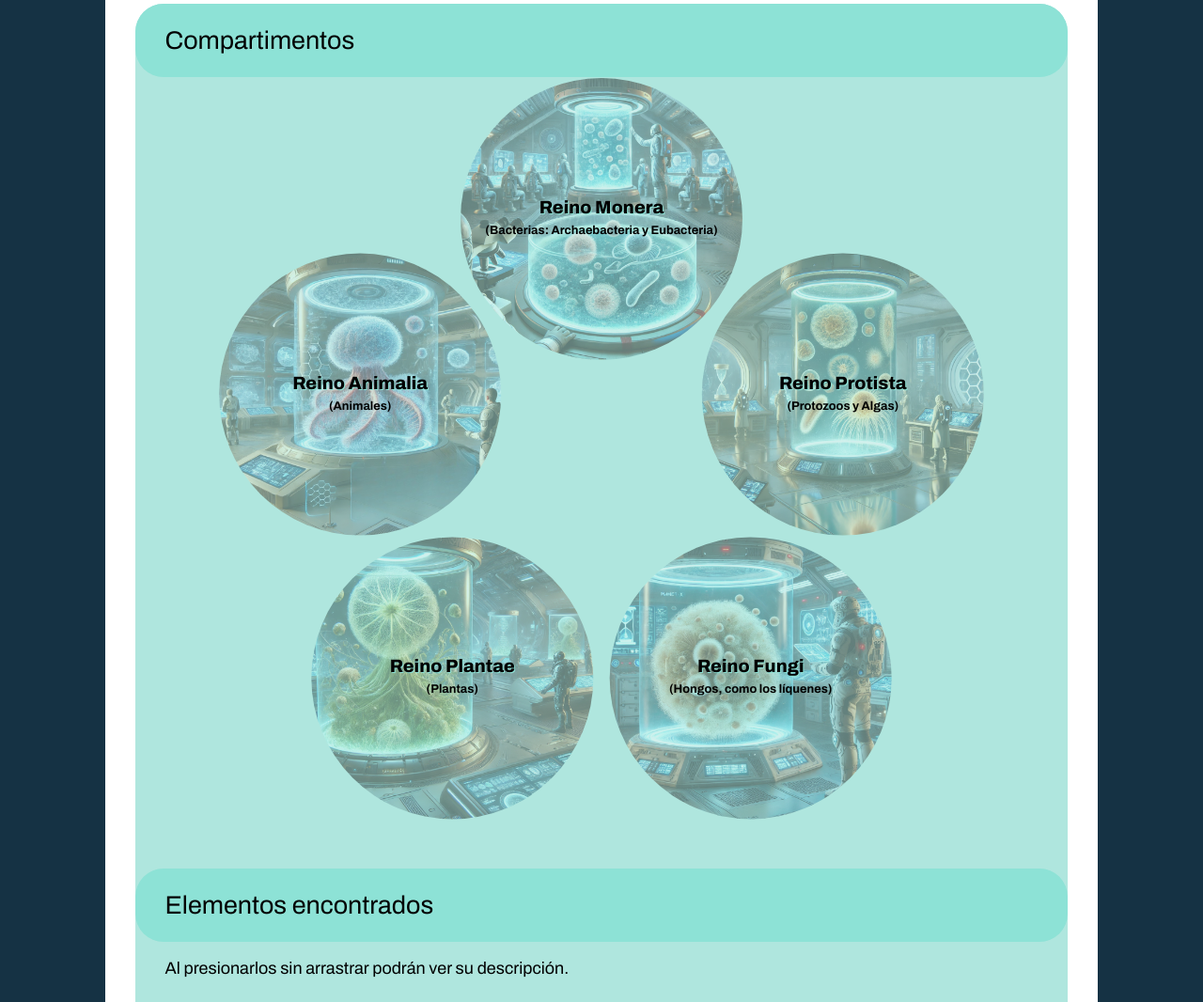
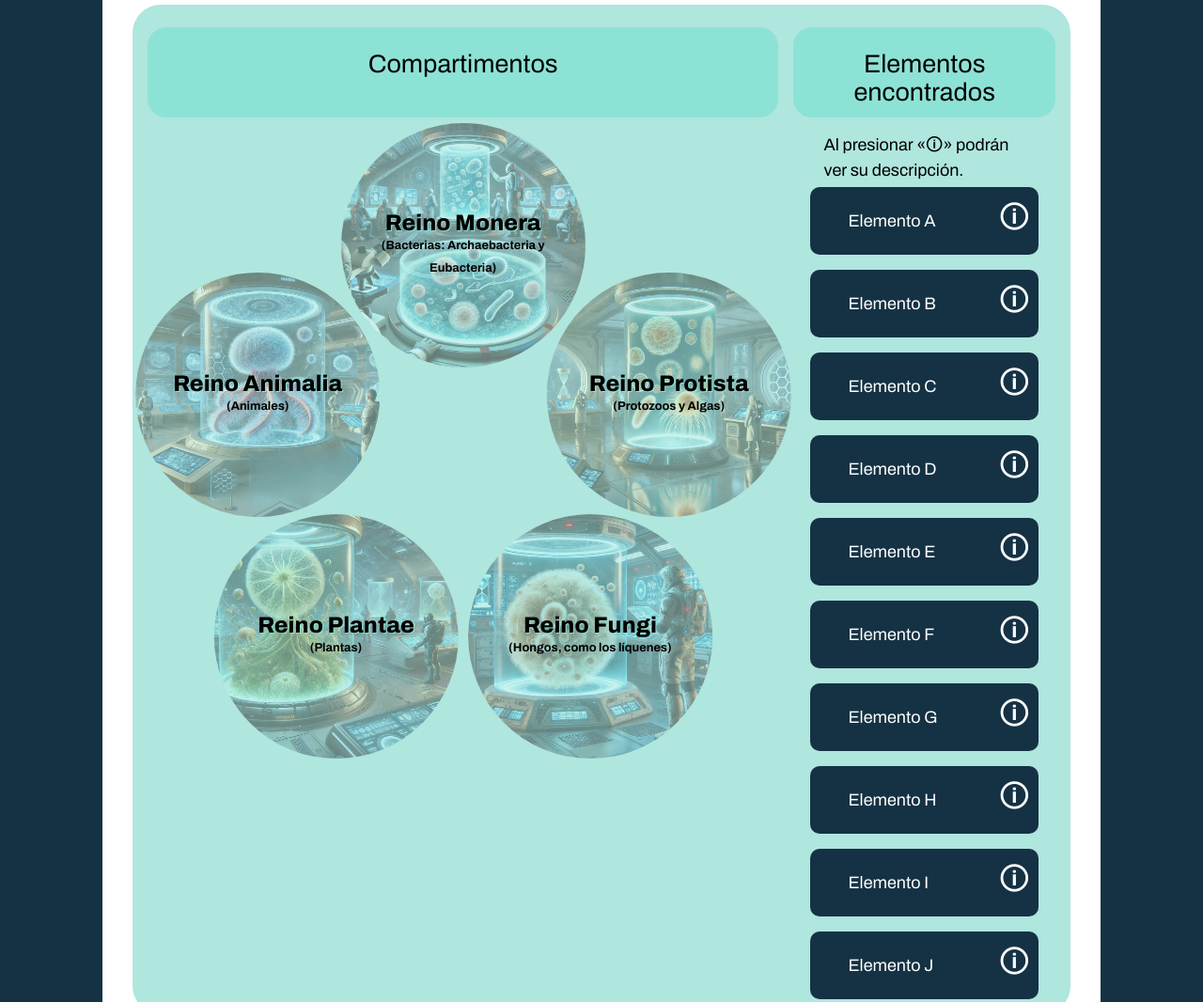
Before and after one commit to EduADistancia/EPS, a plain HTML site: page CienciasNaturales/Desafio3/index.html in a window 1280 px wide. Shown: the part 417-1483 px from the top of the page at 94% size. Drawn offline with Linux system fonts and the light colour scheme.

Commit message:
Dialog X Details + CSS

```diff
--- a/CienciasNaturales/Desafio3/css/actividad.css
+++ b/CienciasNaturales/Desafio3/css/actividad.css
@@ -4,22 +4,27 @@
     border-radius: 30px;
 }
 
-#contenidoActividad > h2 {
+#contenidoActividad h2 {
     background-color: var(--color3);
     /* margin: 1rem; */
     padding: 1.5rem 2rem;
-    border-radius: 30px;
+    border-radius: 20px;
+    height: 6rem;
 }
 
-#contenidoActividad > p {
+#contenidoActividad p {
     padding: 0 2rem;
 }
 /* Drag & Drop */
 div.word {
-    margin: 1rem 2rem;
+    display: flex;
+    align-items: center;
+    justify-content: space-between;
+    padding: 0;
+    margin: 0.5rem 1em;
 }
 
-div.word > details {
+div.word {
     border-radius: 10px;
     padding: 0.5rem 0.5rem;
     background-color: var(--color2);
@@ -28,10 +33,26 @@ div.word > details {
     text-align: center;
 }
 
-div.word > details > p {
+/* div.word > details > p {
     padding: 0.5rem;
     text-align: left;
     line-height: 1.5rem;
+} */
+
+div.word button {
+    width: 2.5rem;
+    aspect-ratio: 1;
+    text-shadow: none;
+    border: none;
+    background-color: transparent;
+    color: var(--color5);
+    font-size: 2rem;
+    border-radius: 50%;
+}
+
+div.word button:hover {
+    color: var(--color4);
+    background-color: var(--color1);
 }
 
 .drop-highlight {
@@ -50,7 +71,12 @@ div.word > details > p {
 
 div.word.dropped {
     margin: 0.5rem 0;
+    padding: 0;
     font-size: smaller;
+}
+
+div.word.dropped button {
+    display: none;
 }
 
 /* Retroalimentación */
@@ -107,8 +133,16 @@ div.word.dropped {
         margin: 0.25rem 0;
     }
 
+    summary {
+        font-size: smaller;
+    }
+
     .retroalimentacion {
         flex-direction: column-reverse;
+    }
+
+    #contenidoActividad h2 {
+        height: 4.5rem;
     }
 }
 
@@ -126,16 +160,35 @@ div.word.dropped {
     div.word.dropped {
         margin: 0.25rem 0;
     }
+
+    #contenidoActividad h2 {
+        height: 4.5rem;
+    }
 }
 
 /* Large devices (laptops/desktops, 992px and up) */
 @media only screen and (min-width: 992px) {
+    .flexContainer {
+        display: grid;
+        grid-template-columns: 70% 30%;
+        padding: 0 0.5rem;
+    }
+
+    .flexContainer > div {
+        margin: 0.5rem;
+    }
+
     #elementosActividad {
-        display: grid;
-        grid-template-columns: 33% 33% 33%;
+        display: flex;
+        flex-direction: column;
     }
 
     div#reinosBiologicos > button.reino > div > p {
         display: inherit;
     }
+
+    #contenidoActividad h2 {
+        height: 6rem;
+        text-align: center;
+    }
 }
--- a/CienciasNaturales/Desafio3/css/circular.css
+++ b/CienciasNaturales/Desafio3/css/circular.css
@@ -53,14 +53,14 @@
 
     #reinosBiologicos {
         width: 300px; /* Ajusta según el tamaño del círculo */
-        height: 450px;
+        height: 400px;
         margin: 1rem auto;
         padding: 1rem auto;
     }
 
     .reino {
-        width: 150px;
-        height: 150px;
+        width: 130px;
+        height: 130px;
         line-height: 1.5rem;
     }
 
@@ -75,7 +75,7 @@
 @media only screen and (min-width: 600px) {
     #reinosBiologicos {
         width: 600px; /* Ajusta según el tamaño del círculo */
-        height: 750px;
+        height: 620px;
         margin: 1rem auto;
         padding: 1rem auto;
     }
@@ -97,20 +97,24 @@
 @media only screen and (min-width: 992px) {
     #reinosBiologicos {
         width: 600px; /* Ajusta según el tamaño del círculo */
-        height: 810px;
+        height: 700px;
         margin: 1rem auto;
         padding: 1rem auto;
     }
 
+    #reinosBiologicos h3 {
+        font-size: 1.5rem;
+    }
+
     .reino {
-        width: 300px;
-        height: 300px;
+        width: 260px;
+        height: 260px;
         line-height: 1.5rem;
     }
 
-    .reino:nth-child(1) { transform: rotate(0deg) translateY(-270px) rotate(0deg); }
-    .reino:nth-child(2) { transform: rotate(72deg) translateY(-270px) rotate(-72deg); }
-    .reino:nth-child(3) { transform: rotate(144deg) translateY(-270px) rotate(-144deg); }
-    .reino:nth-child(4) { transform: rotate(216deg) translateY(-270px) rotate(-216deg); }
-    .reino:nth-child(5) { transform: rotate(288deg) translateY(-270px) rotate(-288deg); }
+    .reino:nth-child(1) { transform: rotate(0deg) translateY(-230px) rotate(0deg); }
+    .reino:nth-child(2) { transform: rotate(72deg) translateY(-230px) rotate(-72deg); }
+    .reino:nth-child(3) { transform: rotate(144deg) translateY(-230px) rotate(-144deg); }
+    .reino:nth-child(4) { transform: rotate(216deg) translateY(-230px) rotate(-216deg); }
+    .reino:nth-child(5) { transform: rotate(288deg) translateY(-230px) rotate(-288deg); }
 }
--- a/CienciasNaturales/Desafio3/css/modales.css
+++ b/CienciasNaturales/Desafio3/css/modales.css
@@ -15,8 +15,6 @@
 /* Modales */
 dialog {
     position: absolute;
-    width: auto;
-    margin: 1rem 2.5rem;
     color: var(--color4);
     background-color: var(--color1claro);
     border: none;
@@ -29,10 +27,12 @@ dialog p {
 }
 
 #reinoModales dialog:open {
+    margin: 1rem 2.5rem;
     display: flex;
     flex-direction: column;
     height: auto;
-    top: 35%;
+    top: 45%;
+    width: 65%;
 }
 
 #reinoModales dialog > h3 {
@@ -40,8 +40,9 @@ dialog p {
     margin: 2rem 1rem;
 }
 
-#reinoModales dialog > p {
-    margin: 0 1rem 1rem;
+#reinoModales p, #elementosEncontrados p, #definicionesExtras p {
+    padding: 0;
+    margin: 0;
 }
 
 dialog > img {
@@ -61,8 +62,12 @@ div.cerrarModal {
 }
 
 div.cerrarModal > button {
+    width: 2rem;
+    aspect-ratio: 1;
     margin: 0.5rem 0;
+    padding: 0.25rem;
     font-size: x-large;
+    font-weight: 700;
     border-style: none;
     border-radius: 50%;
     background-color: transparent;
@@ -81,16 +86,18 @@ div.cerrarModal > button:hover {
     padding: 1rem;
 }
 
-#definicionesExtras dialog * {
+#definicionesExtras dialog *, #elementosEncontrados dialog * {
     margin: 0.5rem 0;
 }
 
-#definicionesExtras dialog h4 {
+#definicionesExtras h4, #elementosEncontrados h4 {
     font-size: larger;
 }
 
 #definicionesExtras dialog:open {
-    bottom: 30%;
+    margin: 1rem 2.5rem;
+    width: 65%;
+    bottom: 10%;
 }
 
 button.defExtra {
@@ -107,6 +114,17 @@ button.defExtra:hover {
     background-color: var(--color2);
 }
 
+#elementosEncontrados dialog {
+    color: var(--color5);
+    background-color: var(--color4);
+}
+
+#elementosEncontrados dialog:open {
+    margin: 1rem 2.5rem 1rem 70%;
+    width: 25%;
+    top: 45%;
+    right: 5%;
+}
 
 /* PUNTOS DE CORTE */
 
--- a/CienciasNaturales/Desafio3/index.html
+++ b/CienciasNaturales/Desafio3/index.html
@@ -46,12 +46,19 @@
                     <div id="contendorModales">
                         <div id="reinoModales"></div>
                         <div id="definicionesExtras"></div>
+                        <div id="elementosEncontrados"></div>
                     </div>
-                    <h2>Compartimentos</h2>
-                    <div id="reinosBiologicos"></div>
-                    <h2>Elementos encontrados</h2>
-                    <p>Al presionarlos sin arrastrar podrán ver su descripción.</p>
-                    <div id="elementosActividad"></div>
+                    <div class="flexContainer">
+                        <div>
+                            <h2>Compartimentos</h2>
+                            <div id="reinosBiologicos"></div>
+                        </div>
+                        <div>
+                            <h2>Elementos encontrados</h2>
+                            <p>Al presionar «🛈» podrán ver su descripción.</p>
+                            <div id="elementosActividad"></div>
+                        </div>
+                    </div>
                 </section>
             </main>
 
--- a/CienciasNaturales/Desafio3/js/componentes/actividad.js
+++ b/CienciasNaturales/Desafio3/js/componentes/actividad.js
@@ -1,4 +1,3 @@
-
 // Creación de modales
 function crearModalLista(idModal, titulo, subTitulo, items) {
     let dialogReino = document.createElement('dialog');
@@ -49,7 +48,7 @@ function crearModalExtras(idModal, titulo, texto) {
 // Cierre de modal
 function crearBotonCerrarModal(idModal) {
     let cerrarDialog = document.createElement('button');
-    cerrarDialog.innerText = "🗙";
+    cerrarDialog.innerText = "x";
     cerrarDialog.title = "Cerrar";
     cerrarDialog.id = `cerrar${idModal}`;
     let divCerrar =  document.createElement('div');
@@ -74,6 +73,7 @@ async function crearIndicaciones(datos) {
     for (let dato of datos.reinos) {
         let botonReino = document.createElement('button');
         botonReino.classList.add('infoBotonImg', 'reino', 'drop-area');
+        botonReino.title = "Ver descripción";
         botonReino.value = dato.reino;
         botonReino.id = dato.reino;
 
@@ -109,6 +109,7 @@ async function crearIndicaciones(datos) {
         let modalExtraDef = crearModalExtras(
             dato.clave, dato.termino, dato.definicion);
         defExtras.append(modalExtraDef);
+        document.querySelectorAll('button.defExtra').forEach(b => b.title = "Ver descripción");
     }
 
 }
@@ -116,6 +117,7 @@ async function crearIndicaciones(datos) {
 // Modificación del HTML - Actividad
 async function crearActividad(datos) {
     let contenedorDraggables = document.querySelector("#elementosActividad");
+    let contenedorModalesElementos = document.querySelector('#elementosEncontrados')
 
     for (let dato of datos) {
         let elementoDraggable = document.createElement('div');
@@ -123,15 +125,33 @@ async function crearActividad(datos) {
         elementoDraggable.draggable = true;
         elementoDraggable.setAttribute('name', dato.reino);
 
-        let details = document.createElement('details');
-        let tituloElemento = document.createElement('summary');
-        tituloElemento.textContent = dato.elemento;
-        let descripcionElemento = document.createElement('p');
-        descripcionElemento.textContent = dato.descripcion;
+        let elemento = document.createElement('p');
+        elemento.textContent = dato.elemento;
 
-        details.append(tituloElemento, descripcionElemento)
+        let botonDescripcion = document.createElement('button');
+        botonDescripcion.textContent = "🛈";
+        botonDescripcion.title = "Ver descripción"
+        botonDescripcion.value = dato.elemento.replace(" ", "");
+        botonDescripcion.classList.add('elementoDescripcion')
 
-        elementoDraggable.append(details);
+        let modalElemento = crearModalExtras(
+            dato.elemento.replace(" ", ""),
+            dato.elemento,
+            dato.descripcion
+        );
+
+        modalElemento.classList.add('elementoModal');
+        contenedorModalesElementos.append(modalElemento);
+        // let details = document.createElement('details');
+        // let tituloElemento = document.createElement('summary');
+        // tituloElemento.textContent = dato.elemento;
+        // let descripcionElemento = document.createElement('p');
+        // descripcionElemento.textContent = dato.descripcion;
+
+        // details.append(tituloElemento, descripcionElemento)
+
+        // elementoDraggable.append(details);
+        elementoDraggable.append(elemento, botonDescripcion);
 
         contenedorDraggables.append(elementoDraggable);
     }
--- a/CienciasNaturales/Desafio3/js/componentes/modal.js
+++ b/CienciasNaturales/Desafio3/js/componentes/modal.js
@@ -1,7 +1,7 @@
 // Manejo de modales (<dialog>)
 
 async function abrirModal() {
-    let botonesInfo = document.querySelectorAll('.infoBotonImg, .defExtra');
+    let botonesInfo = document.querySelectorAll('.infoBotonImg, .defExtra, .elementoDescripcion');
     botonesInfo.forEach(boton => boton.addEventListener('click', ()=> {
         let modal = document.querySelector(`#${boton.value}`);
         modal.parentElement.childNodes.forEach(m => {
```
